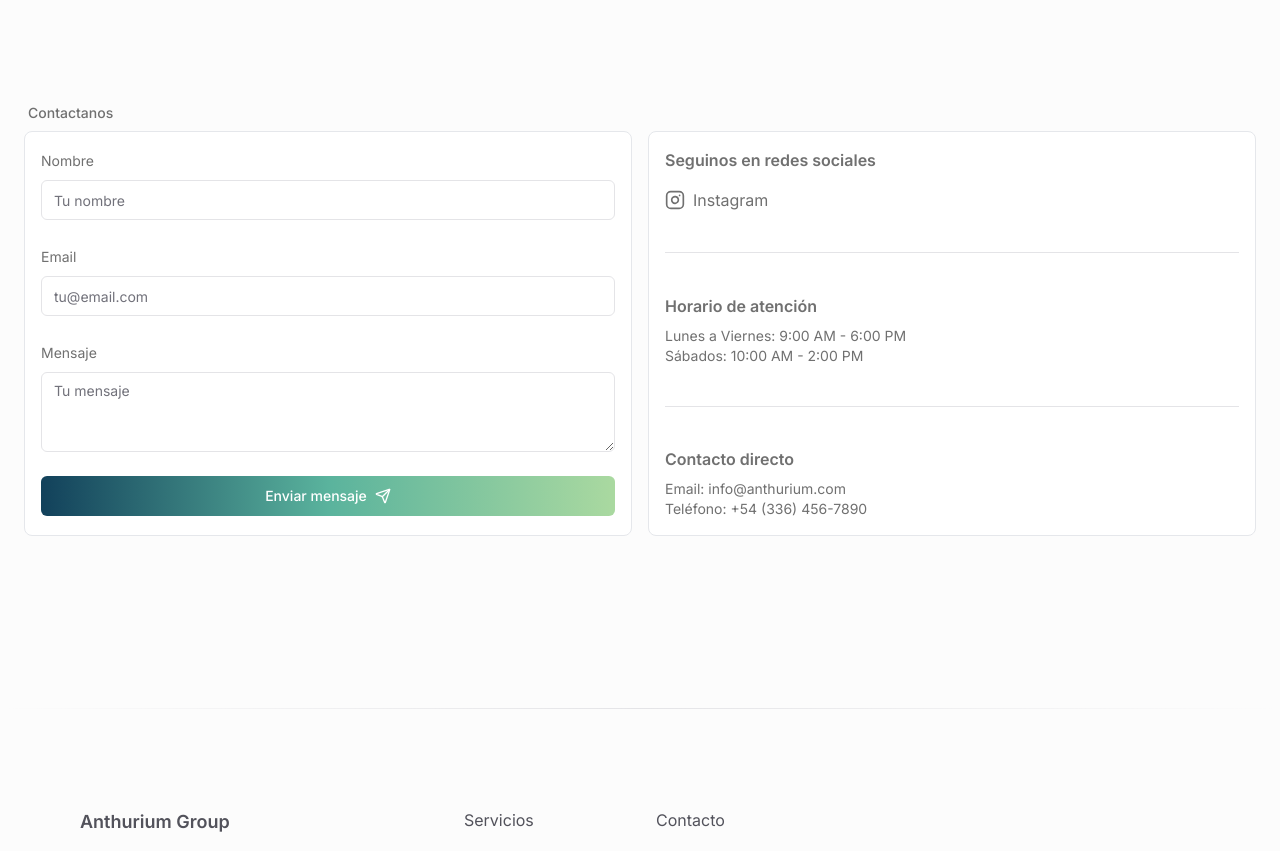
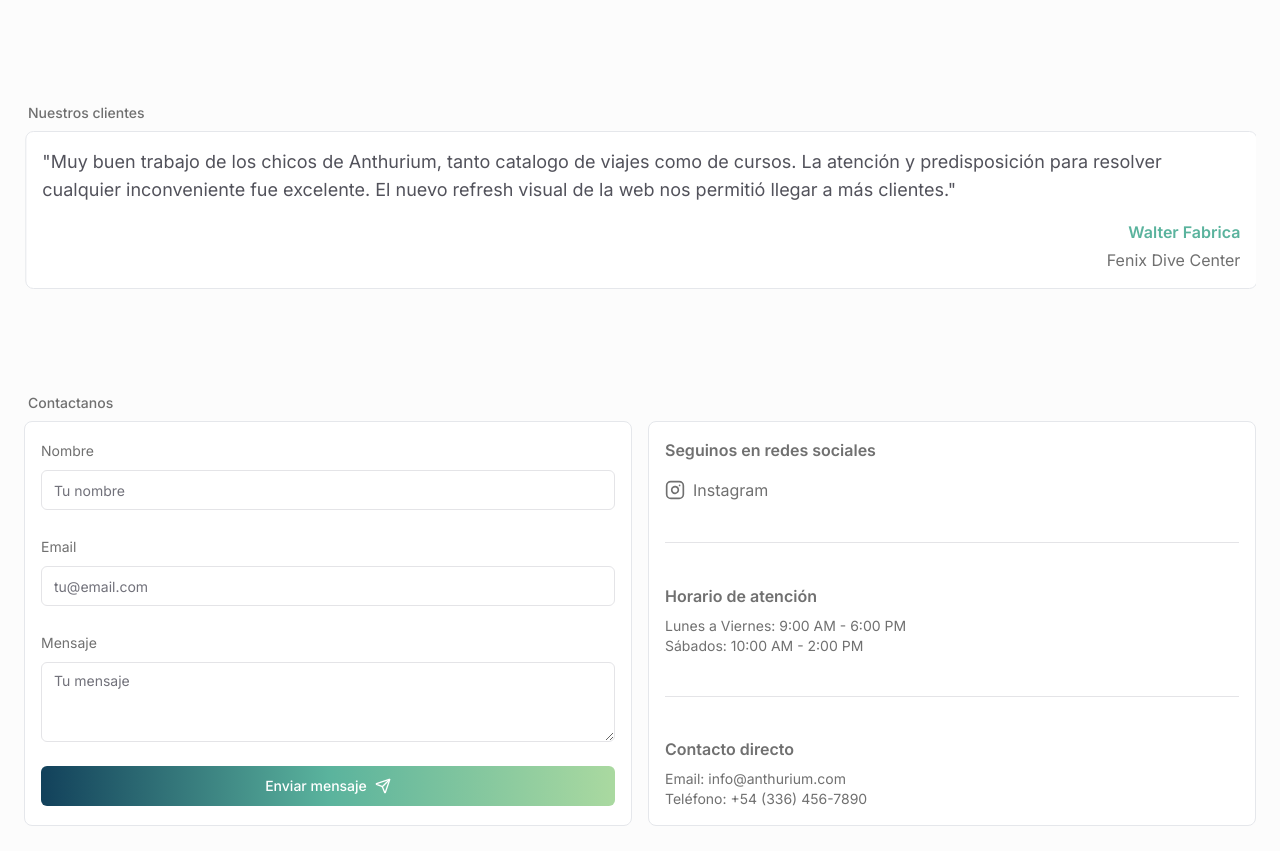
Before and after one commit to GrupoAnthurium/anthurium, a Next.js app: page / in a window 1280 px wide. Shown: the part 1299-2150 px from the top of the page. Built offline with nearby package versions, Linux system fonts and the light colour scheme.

Commit message:
Add Client section WO/ client logo

```diff
--- a/src/app/page.tsx
+++ b/src/app/page.tsx
@@ -1,4 +1,4 @@
-import { Hero, Services, Marquee, Contact } from "@/components";
+import { Hero, Services, Marquee, Contact, Clients } from "@/components";
 
 export default function Home() {
   return (
@@ -6,7 +6,7 @@ export default function Home() {
       <Hero />
       <Marquee />
       <Services />
-      {/* <Clients /> */}
+      <Clients />
       <Contact />
     </>
   );
--- a/src/components/clients/clients.tsx
+++ b/src/components/clients/clients.tsx
@@ -1,10 +1,10 @@
-import { ClientLogo } from "@/components";
+// import { ClientLogo } from "@/components";
 import { CustomCarousel } from "@/components/clients/custom-carousel";
-import { CLIENT_LOGOS } from "@/constants";
+// import { CLIENT_LOGOS } from "@/constants";
 
-const renderClientLogo = (logo: string, index: number) => {
-  return <ClientLogo key={index} src={logo} alt={`Client logo ${index + 1}`} />;
-};
+// const renderClientLogo = (logo: string, index: number) => {
+//   return <ClientLogo key={index} src={logo} alt={`Client logo ${index + 1}`} />;
+// };
 
 export const Clients = () => {
   return (
@@ -15,9 +15,9 @@ export const Clients = () => {
 
       <CustomCarousel />
 
-      <div className="grid grid-cols-2 md:grid-cols-3 lg:grid-cols-5 gap-8">
+      {/* <div className="grid grid-cols-2 md:grid-cols-3 lg:grid-cols-5 gap-8">
         {CLIENT_LOGOS.map(renderClientLogo)}
-      </div>
+      </div> */}
     </section>
   );
 };
--- a/src/components/clients/custom-carousel.tsx
+++ b/src/components/clients/custom-carousel.tsx
@@ -19,7 +19,8 @@ export const CustomCarousel = () => {
 
   return (
     <Carousel
-      className="mb-16 select-none"
+      // className="mb-16 select-none"
+      className="select-none"
       plugins={[
         Autoplay({
           delay: 2500,
```
